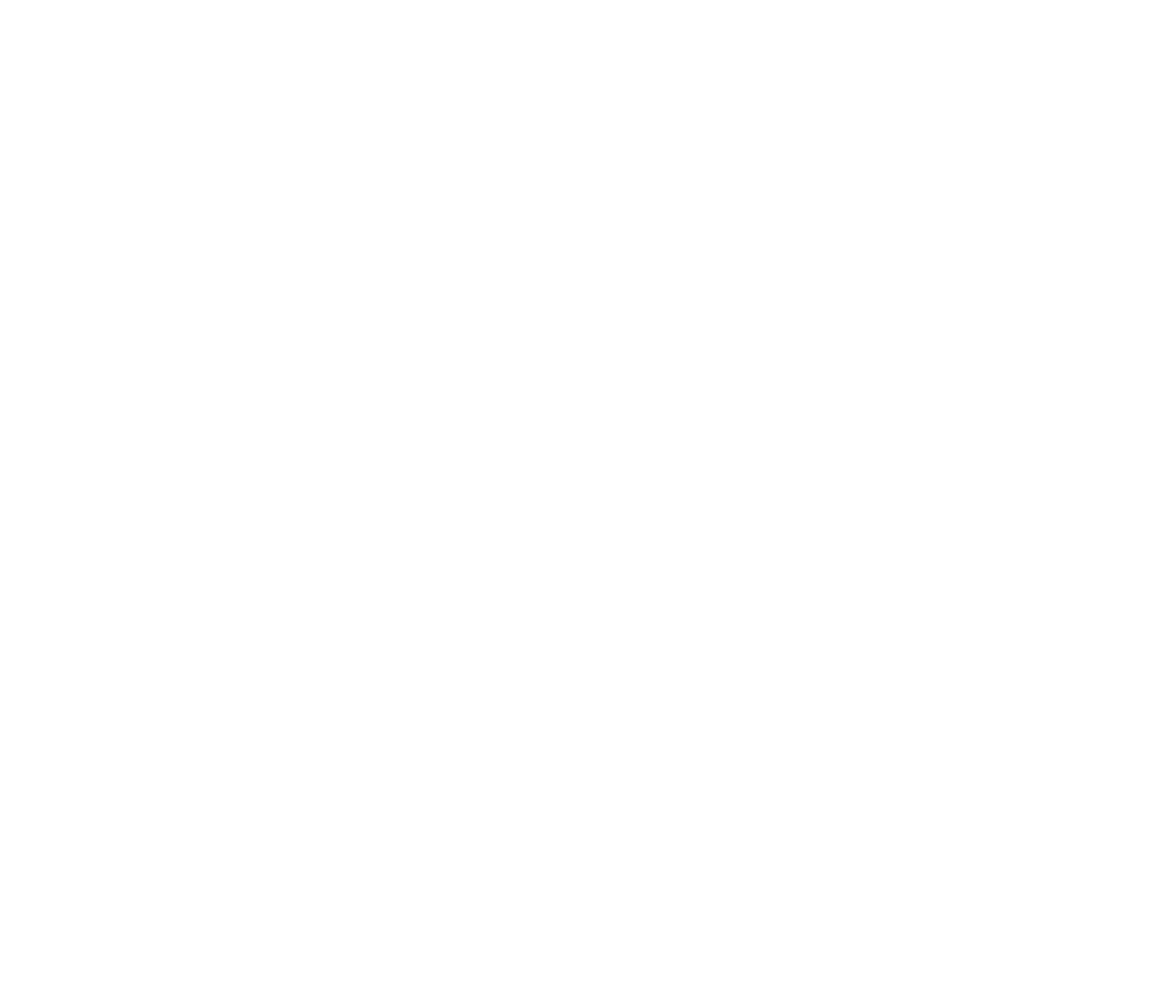
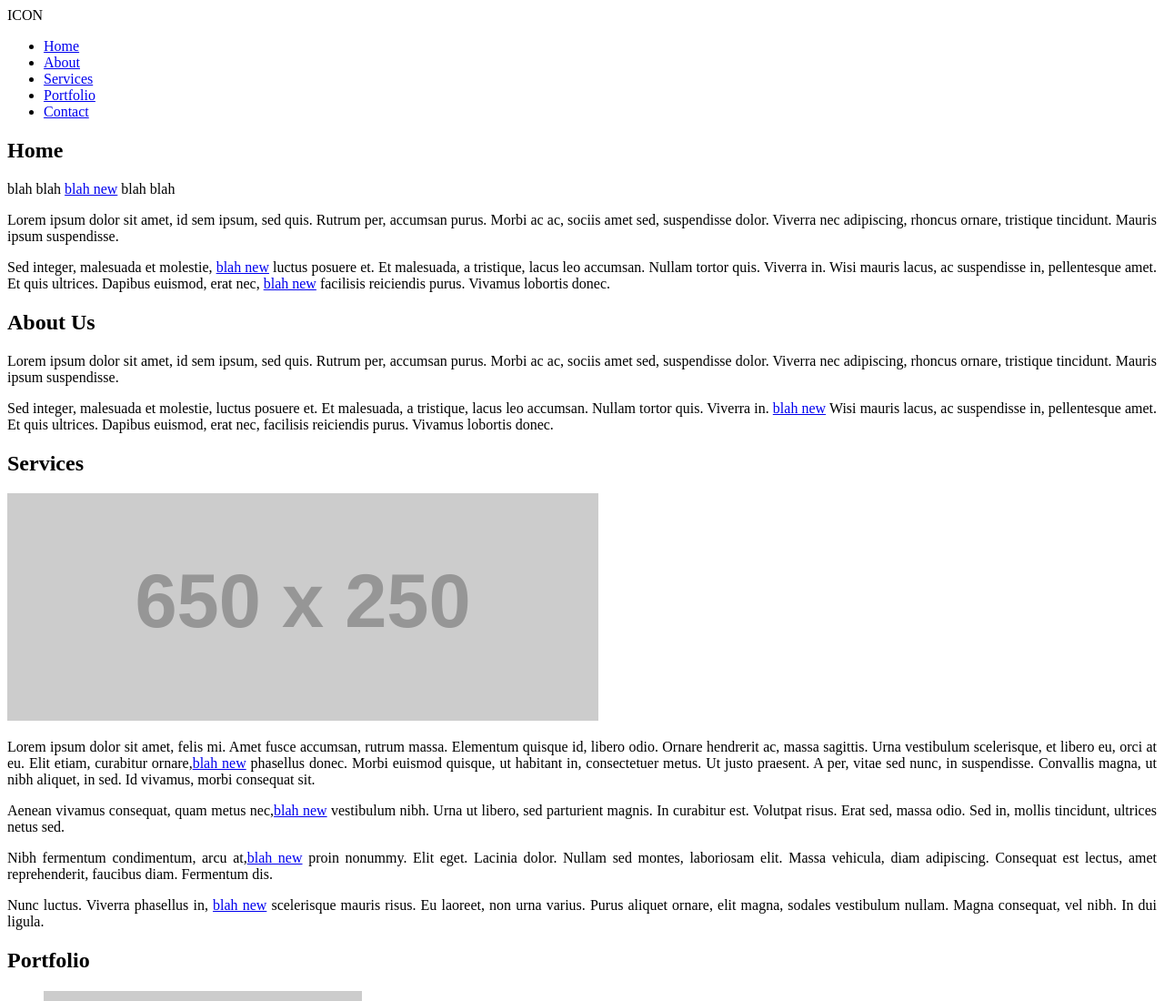
Before and after one commit to matovu-ronald/single-page-parallax-website, a plain HTML site: page index.html in a window 1280 px wide. Shown: the top 1100 px of the page at 91% size. Before the commit the page ends 800 px from the top, so only its background shows below. Drawn offline with Linux system fonts and the light colour scheme; placeholder pictures from the web are drawn by us.

Commit message:
Add Html Structure
I added the html structure for the website

```diff
--- a/index.html
+++ b/index.html
@@ -1,12 +1,109 @@
 <!DOCTYPE html>
 <html lang="en">
+
 <head>
     <meta charset="UTF-8">
     <meta name="viewport" content="width=device-width, initial-scale=1.0">
     <meta http-equiv="X-UA-Compatible" content="ie=edge">
     <title>Single Page Parallax Website</title>
+    <link rel="stylesheet" href="css/style.css">
 </head>
+
 <body>
+    <header>
+        <div id="menu">
+            <div class="navicon">
+                ICON
+            </div>
+            <nav>
+                <ul>
+                    <li><a href="#home">Home</a></li>
+                    <li><a href="#about">About</a></li>
+                    <li><a href="#services">Services</a></li>
+                    <li><a href="#portfolio">Portfolio</a></li>
+                    <li><a href="#contact">Contact</a></li>
+                </ul>
+            </nav>
+        </div>
+    </header>
+    <div id="wrapper">
+        <section id="home" class="home">
+            <h2>Home</h2>
+            <article>blah blah <a href="#">blah new</a> blah blah</article>
+            <article>
+                <p align="justify">
+                    Lorem ipsum dolor sit amet, id sem ipsum, sed quis. Rutrum per, accumsan purus. Morbi ac ac, sociis
+                    amet sed, suspendisse dolor. Viverra nec adipiscing, rhoncus ornare, tristique tincidunt. Mauris
+                    ipsum suspendisse.
+                </p>
+                <p align="justify">
+                    Sed integer, malesuada et molestie, <a href="#">blah new</a> luctus posuere et. Et malesuada, a tristique, lacus leo
+                    accumsan. Nullam tortor quis. Viverra in. Wisi mauris lacus, ac suspendisse in, pellentesque amet.
+                    Et quis ultrices. Dapibus euismod, erat nec, <a href="#">blah new</a> facilisis reiciendis purus. Vivamus lobortis donec.
+                </p>
+            </article>
+        </section>
+        <section id="about" class="about">
+            <h2>About Us</h2>
+            <article>
+                <p align="justify">
+                    Lorem ipsum dolor sit amet, id sem ipsum, sed quis. Rutrum per, accumsan purus. Morbi ac ac, sociis
+                    amet sed, suspendisse dolor. Viverra nec adipiscing, rhoncus ornare, tristique tincidunt. Mauris
+                    ipsum suspendisse.
+                </p>
+                <p align="justify">
+                    Sed integer, malesuada et molestie, luctus posuere et. Et malesuada, a tristique, lacus leo
+                    accumsan. Nullam tortor quis. Viverra in. <a href="#">blah new</a>  Wisi mauris lacus, ac suspendisse in, pellentesque amet.
+                    Et quis ultrices. Dapibus euismod, erat nec, facilisis reiciendis purus. Vivamus lobortis donec.
+                </p>
+            </article>
+
+        </section>
+        <section id="services" class="services">
+            <h2>Services</h2>
+            <article>
+                <img src="https://via.placeholder.com/650x250" alt="">
+                <p align="justify">
+                    Lorem ipsum dolor sit amet, felis mi. Amet fusce accumsan, rutrum massa. Elementum quisque id,
+                    libero odio. Ornare hendrerit ac, massa sagittis. Urna vestibulum scelerisque, et libero eu, orci
+                    at eu. Elit etiam, curabitur ornare,<a href="#">blah new</a> phasellus donec. Morbi euismod quisque, ut habitant in,
+                    consectetuer metus. Ut justo praesent. A per, vitae sed nunc, in suspendisse. Convallis magna, ut
+                    nibh aliquet, in sed. Id vivamus, morbi consequat sit.
+                </p>
+                <p align="justify">
+                    Aenean vivamus consequat, quam metus nec,<a href="#">blah new</a> vestibulum nibh. Urna ut libero, sed parturient magnis.
+                    In curabitur est. Volutpat risus. Erat sed, massa odio. Sed in, mollis tincidunt, ultrices netus
+                    sed.
+                </p>
+                <p align="justify">
+                    Nibh fermentum condimentum, arcu at,<a href="#">blah new</a> proin nonummy. Elit eget. Lacinia dolor. Nullam sed montes,
+                    laboriosam elit. Massa vehicula, diam adipiscing. Consequat est lectus, amet reprehenderit,
+                    faucibus diam. Fermentum dis.</p>
+                <p align="justify">
+                    Nunc luctus. Viverra phasellus in, <a href="#">blah new</a> scelerisque mauris risus. Eu laoreet, non urna varius. Purus
+                    aliquet ornare, elit magna, sodales vestibulum nullam. Magna consequat, vel nibh. In dui ligula.
+                </p>
+
+            </article>
+        </section>
+        <section id="portfolio" class="portfolio">
+            <h2>Portfolio</h2>
+            <ul>
+                <li><img src="https://via.placeholder.com/350x150" alt="image"></li>
+                <li><img src="https://via.placeholder.com/350x150" alt="image"></li>
+                <li><img src="https://via.placeholder.com/350x150" alt="image"></li>
+                <li><img src="https://via.placeholder.com/350x150" alt="image"></li>
+            </ul>
+        </section>
+        <section id="contact" class="contact">
+            <h2>Contact Us</h2>
+            <p>We are always happy to hear from you.</p>
+            <form action="#">
+
+            </form>
+        </section>
+    </div>
 
 </body>
+
 </html>
```
